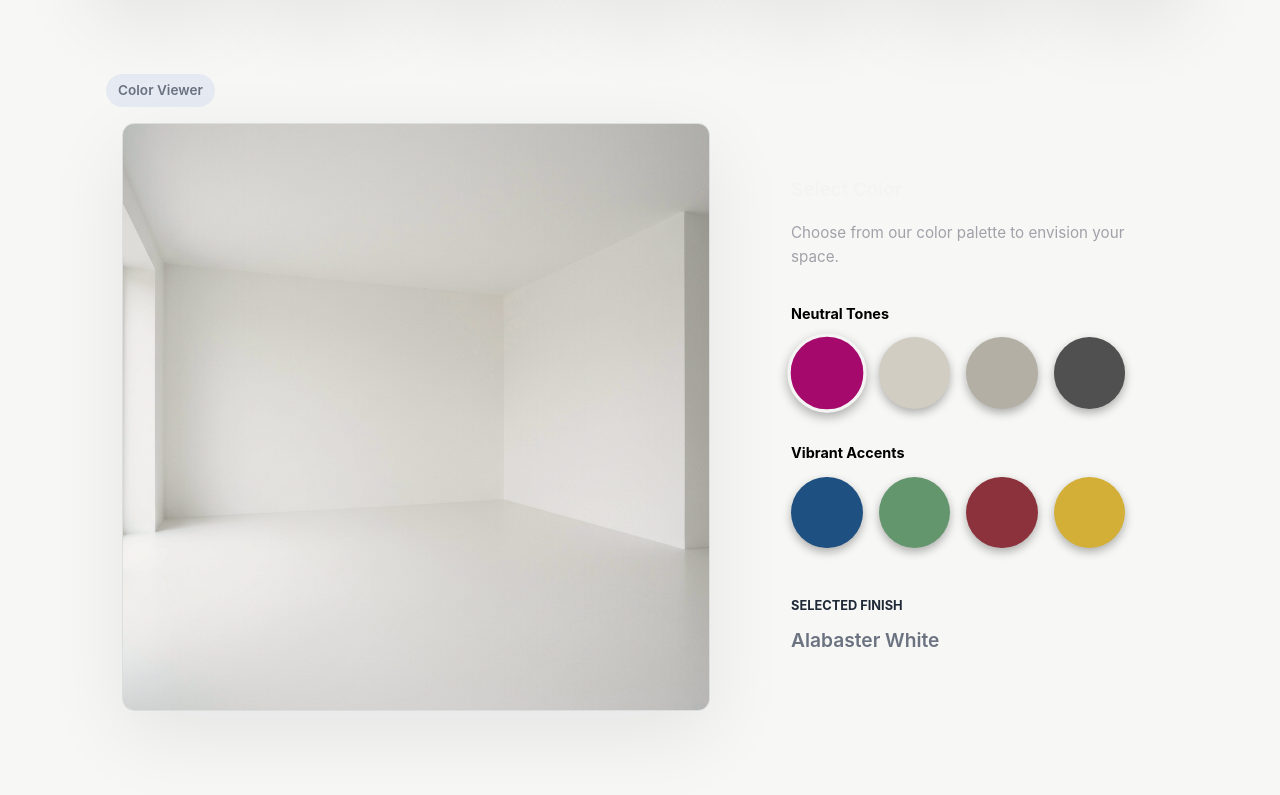
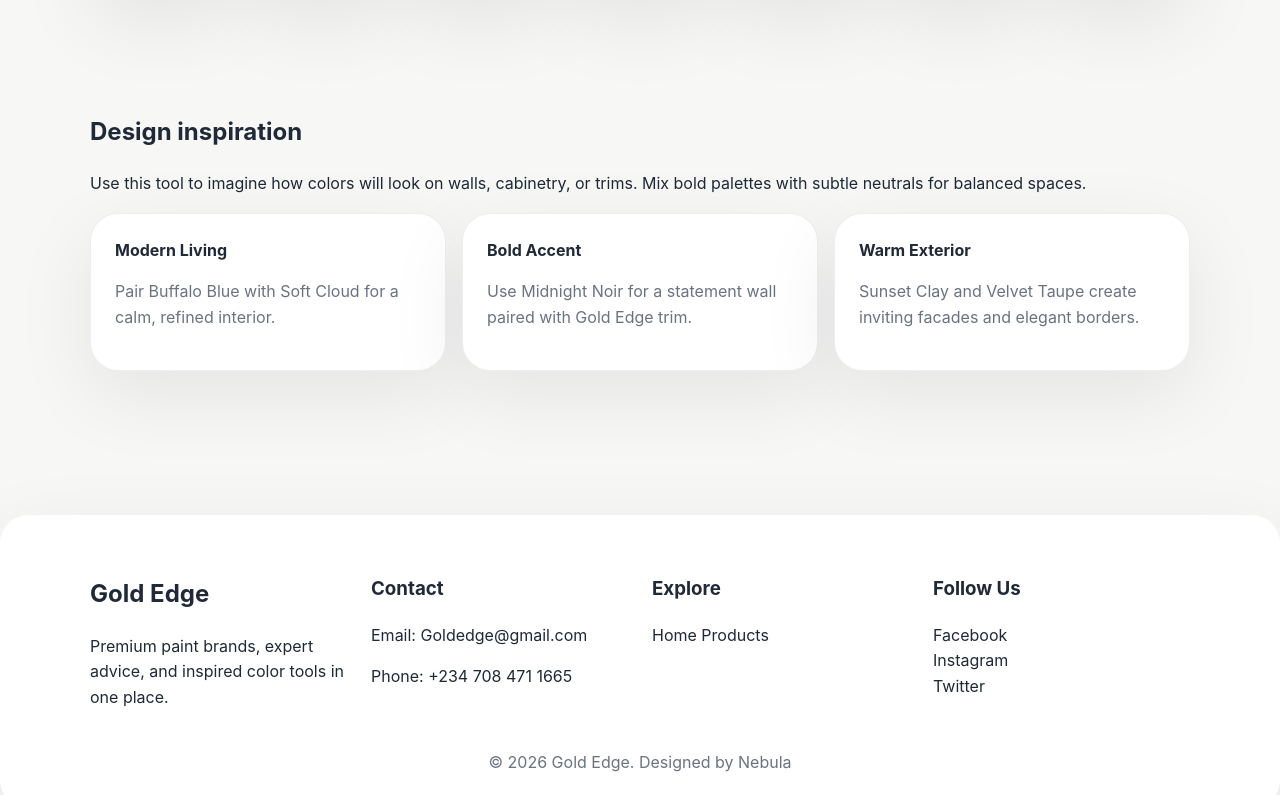
Before and after one commit to Joseph-Akin/Gold-Edge-, a plain HTML site: page color-view.html in a window 1280 px wide. Shown: the part 887-1682 px from the top of the page. Drawn offline with Linux system fonts and the light colour scheme.

Commit message:
Color viewer removed

```diff
--- a/color-view.html
+++ b/color-view.html
@@ -1,5 +1,5 @@
 <!DOCTYPE html>
-<html lang="en">
+<html lang="en" data-bs-theme="light">
 
 <head>
   <meta charset="UTF-8" />
@@ -17,8 +17,8 @@
         <a href="index.html">Home</a>
         <a href="products.html">Products</a>
         <a href="color-view.html">Color View</a>
+        <a href="nearby-store.html">Nearby Store</a>
         <a href="about.html">About</a>
-        <a href="nearby-store.html">Nearby Store</a>
         <a href="contact.html">Contact</a>
       </nav>
     </div>
@@ -59,57 +59,6 @@
         Grey</button>
     </section>
 
-    <main class="container page-content">
-      <section class="page-hero">
-        <div>
-          <p class="eyebrow">Color Viewer</p>
-          <section class="section-padding container">
-            <div class="viewer-layout fade-in">
-              <!-- Image Display -->
-              <div class="viewer-image-container">
-                <img src="images/room_sample.png" alt="Sample Room">
-                <div class="color-overlay" id="colorOverlay"></div>
-              </div>
-
-              <!-- Controls Panel -->
-              <div class="controls-panel">
-                <h3>Select Color</h3>
-                <p>Choose from our color palette to envision your space.</p>
-
-                <h4 style="margin-bottom: 0.8rem; font-size: 0.9rem; color: black;">Neutral Tones</h4>
-                <div class="color-swatch-grid" style="margin-bottom: 2rem;">
-                  <div class="swatch" data-color="rgba(240, 235, 225, 0.4)" style="background: #a6096c;"
-                    title="Alabaster White"></div>
-                  <div class="swatch" data-color="rgba(210, 205, 195, 0.4)" style="background: #D2CDC3;"
-                    title="Stone Grey"></div>
-                  <div class="swatch" data-color="rgba(180, 175, 165, 0.4)" style="background: #B4AFA5;" title="Taupe">
-                  </div>
-                  <div class="swatch" data-color="rgba(80, 80, 80, 0.6)" style="background: #505050;" title="Charcoal">
-                  </div>
-                </div>
-
-                <h4 style="margin-bottom: 0.8rem; font-size: 0.9rem; color: black;">Vibrant Accents</h4>
-                <div class="color-swatch-grid">
-                  <div class="swatch" data-color="rgba(30, 80, 130, 0.5)" style="background: #1E5082;"
-                    title="Ocean Blue"></div>
-                  <div class="swatch" data-color="rgba(100, 150, 110, 0.5)" style="background: #64966E;"
-                    title="Sage Green"></div>
-                  <div class="swatch" data-color="rgba(140, 50, 60, 0.5)" style="background: #8C323C;"
-                    title="Terracotta Red"></div>
-                  <div class="swatch" data-color="rgba(212, 175, 55, 0.4)" style="background: #D4AF37;"
-                    title="Gold Edge Signature"></div>
-                </div>
-
-                <div style="margin-top: 3rem;">
-                  <h4 style="margin-bottom: 0.5rem; color: var(black); font-size: 0.8rem; text-transform: uppercase;">
-                    Selected Finish</h4>
-                  <div id="selectedColorName" style="font-size: 1.2rem; font-weight: 600; color: var(--muted);">
-                    Alabaster White</div>
-                </div>
-              </div>
-            </div>
-          </section>
-
           <section class="inspiration-section">
             <h2>Design inspiration</h2>
             <p>Use this tool to imagine how colors will look on walls, cabinetry, or trims. Mix bold palettes with
@@ -145,10 +94,13 @@
         <a href="products.html">Products</a>
       </div>
       <div>
-          <h4>Become a Distributor</h4>
+        <h3>Follow Us</h3>
+        <a href="https://www.facebook.com/GoldEdgePaints" target="_blank">Facebook</a>
+        <a href="https://www.instagram.com/GoldEdgePaints" target="_blank"><br>Instagram</a>
+        <a href="https://www.twitter.com/GoldEdgePaints" target="_blank"><br>Twitter</a>
       </div>
     </div>
-      <p class="footer-note">© 2026 Gold Edge. Designed by <a href="mailto:Josephakin02@gmail.com">Nebula</href></i></p>
+    <p class="footer-note">© 2026 Gold Edge. Designed by Nebula</p>
   </footer>
 
   <script src="script.js"></script>
--- a/styles.css
+++ b/styles.css
@@ -391,7 +391,7 @@ button {
 
 .home-button-primary:hover{
   background-color: var(--primary);
-  border-color: var(--border-color);
+  border-color: var(--border);
 }
 
 .button-primary {
@@ -732,10 +732,10 @@ button {
 .form-group input,
 .form-group textarea {
   width: 100%;
-  padding: 0.75rem;
+  padding: 0.9rem 1rem;
   border: 1px solid var(--border);
   background: var(--panel-soft);
-  border-radius: 22px;
+  border-radius: 5px;
   font-family: inherit;
   font-size: 1rem;
   color: var(--text);
```
Also changed, not shown: about.html (+14 -8 lines), contact.html (+1 -1 lines), index.html (+8 -2 lines), nearby-store.html (+27 -1 lines), products.html (+2 -2 lines), images/color_chart.png (added), images/test.png (added). Lines whose indentation alone changed are shown as unchanged.
